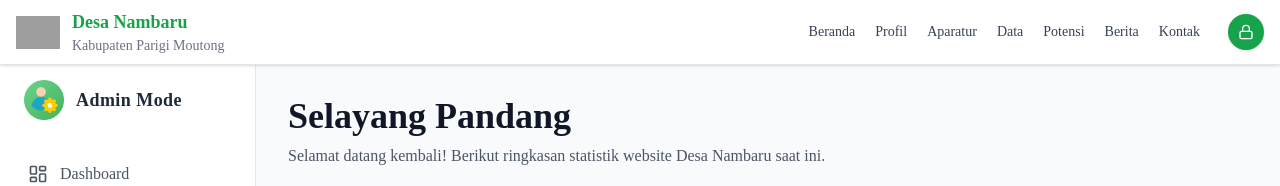
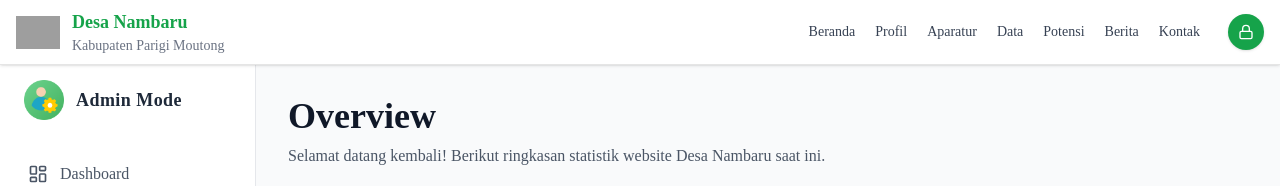
Before and after one commit to pallakawe/websitedesanambaru, a Next.js app: page /admin in a window 1280 px wide. Shown: the top 186 px of the page. Built offline with nearby package versions, Linux system fonts and the light colour scheme; no server answers; the database is empty; grey boxes are pictures that could not be loaded.

Commit message:
Rename dashboard header to Overview

```diff
--- a/app/admin/page.tsx
+++ b/app/admin/page.tsx
@@ -33,7 +33,7 @@
     return (
         <div className="max-w-6xl">
             <div className="mb-8">
-                <h1 className="text-4xl font-bold text-gray-900 mb-2">Selayang Pandang</h1>
+                <h1 className="text-4xl font-bold text-gray-900 mb-2">Overview</h1>
                 <p className="text-gray-600">Selamat datang kembali! Berikut ringkasan statistik website Desa Nambaru saat ini.</p>
             </div>
 
```
